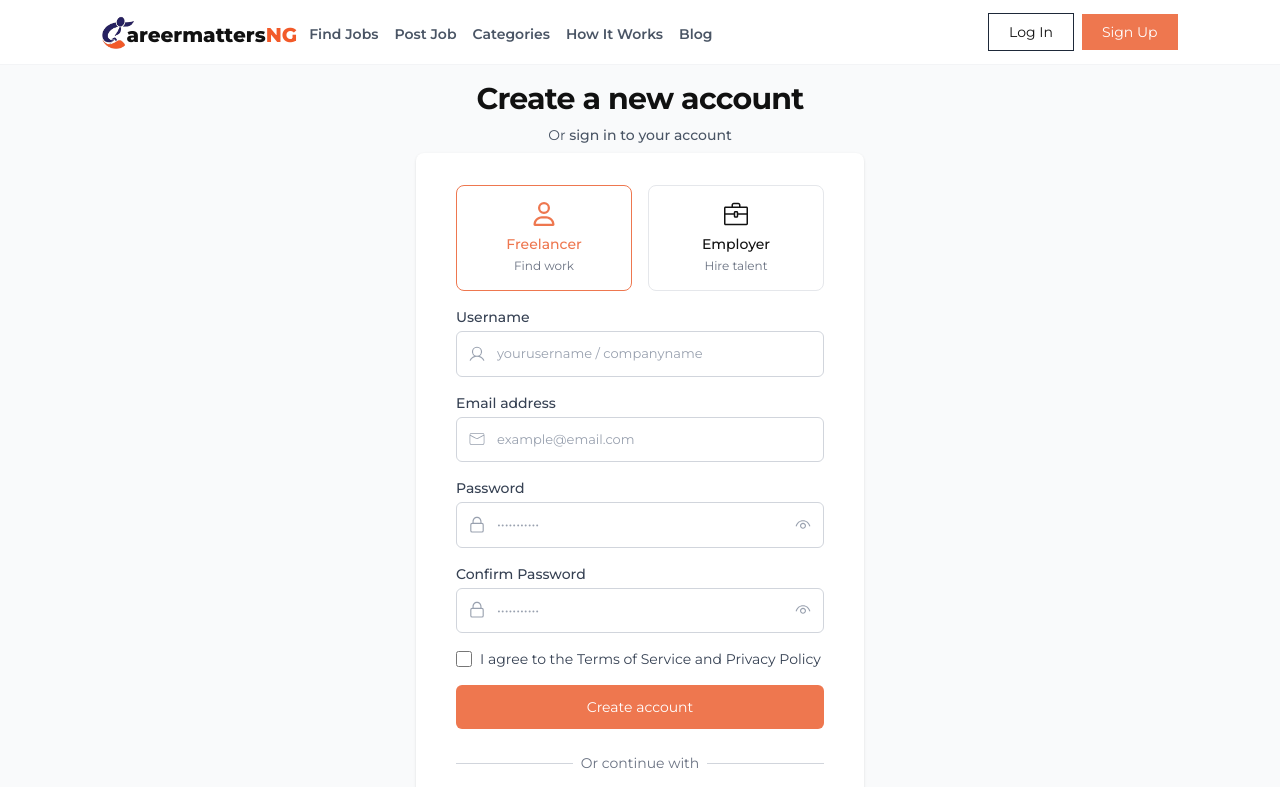
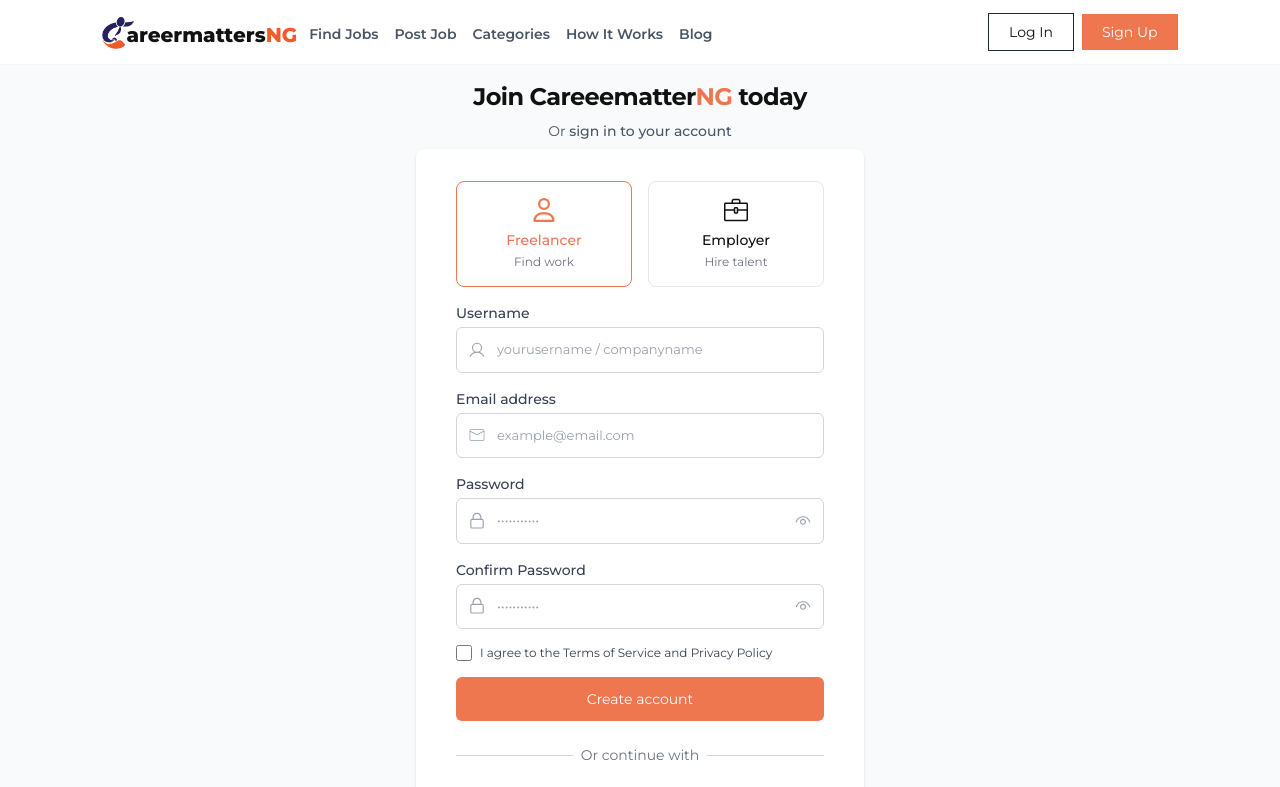
Before and after one commit to Olawoyin1/CareersNG, a React (Vite) app: page /register in a window 1280 px wide. Shown: the top 787 px of the page. Built offline with nearby package versions, Linux system fonts and the light colour scheme.

Commit message:
all done

```diff
--- a/src/App.css
+++ b/src/App.css
@@ -53,7 +53,7 @@
   .loader {
     width: 40px;
     height: 40px;
-    border: 3px solid navy;
+    border: 3px solid rgba(2, 2, 82, 0.8);
     border-radius: 50%;
     display: inline-block;
     position: relative;
@@ -72,7 +72,7 @@
     height: 50px;
     border-radius: 50%;
     border: 3px solid;
-    border-color: #FF3D00 transparent;
+    border-color: #ee774f transparent;
     animation: rotation 1s linear infinite; /* Animation only here */
 }
 
--- a/src/pages/Register.tsx
+++ b/src/pages/Register.tsx
@@ -86,11 +86,7 @@
       });
 
 
-    }
-    else if (error.response?.data?.message) {
-      toast.error(`Error: ${error.response.data.message}`);
-    }
-    else {
+    }else {
       toast.error("Something went wrong. Please try again.");
     }
   }
@@ -111,8 +107,8 @@
       }
       <div className="container">
         <div className="sm:mx-auto sm:w-full sm:max-w-md">
-          <h2 className="text-center text-3xl font-bold tracking-tight text-careersng-navy">
-            Create a new account
+          <h2 className="text-center text-2xl font-bold tracking-tight text-careersng-navy">
+            Join Careeematter<span className="color">NG</span> today
           </h2>
           <p className="mt-2 text-center text-sm text-gray-600">
             Or{" "}
@@ -308,7 +304,7 @@
                       type="checkbox"
                       className="h-4 w-4 text-careersng-purple focus:ring-careersng-purple border-gray-300 rounded"
                     />
-                    <label htmlFor="agreed" className="ml-2 block text-sm text-gray-700">
+                    <label htmlFor="agreed" className="ml-2 block text-xs text-gray-700">
                       I agree to the{" "}
                       <Link to="/terms" className="text-careersng-purple hover:text-careersng-purple-dark">
                         Terms of Service
--- a/src/pages/SignIn.tsx
+++ b/src/pages/SignIn.tsx
@@ -124,8 +124,8 @@
       }
       <div className="container">
         <div className="sm:mx-auto sm:w-full sm:max-w-md">
-          <h2 className="text-center text-3xl font-bold tracking-tight text-careersng-navy">
-            Sign in to your account
+          <h2 className="text-center text-2xl font-bold tracking-tight text-careersng-navy">
+          Log in to get started
           </h2>
           <p className="mt-2 text-center text-sm text-gray-600">
             Or{" "}
```
